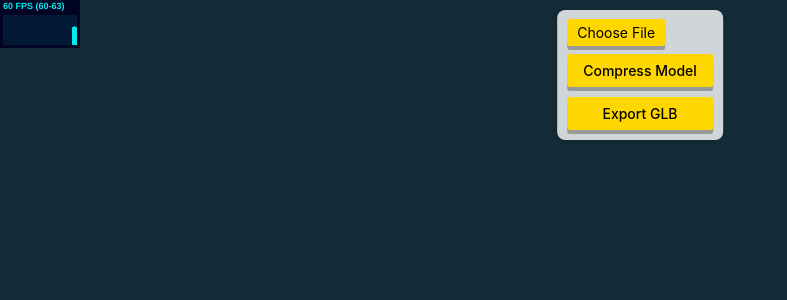
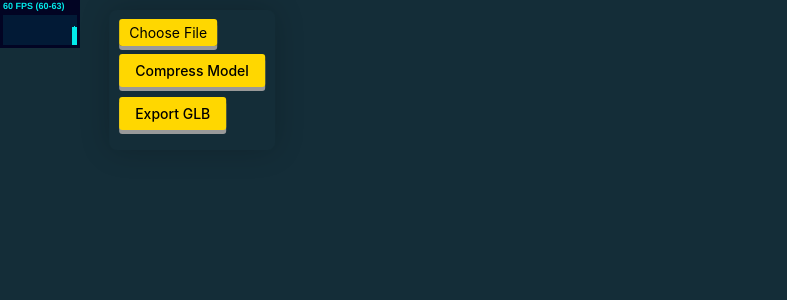
Before and after one commit to anushreesulibhavi/tech-it-out, a React (Vite) app: page / in a window 1280 px wide. Shown: the top 300 px of the page, without its empty margins (0-787 px from the left). Built offline with nearby package versions, Linux system fonts and the light colour scheme; no server answers; the database is empty.

Commit message:
Commit message for staged changes

```diff
--- a/src/App.css
+++ b/src/App.css
@@ -27,21 +27,18 @@ html, body {
 .ui {
   position: absolute;
   top: 10px;
-  left: 50%;
+  left: 15%;
   transform: translateX(-50%);
   z-index: 1;
-  background: rgba(255, 255, 255, 0.8);
   padding: 10px;
   border-radius: 8px;
-  box-shadow: 0 0 10px rgba(0, 0, 0, 0.2);
-  display: flex;
-  flex-direction: column;
-  gap: 10px;
+  box-shadow: 0 0 30px rgba(0, 0, 0, 0.2);
 }
 
 .file-input-wrapper {
   position: relative;
-  display: inline-block;
+  display: block;
+  margin-bottom: 10px; /* Add space between elements */
 }
 
 .file-input {
@@ -60,8 +57,8 @@ html, body {
 }
 
 .file-input-label:active {
-  box-shadow: 0 2px #666;
-  transform: translateY(2px);
+  box-shadow: 0 2px #999;
+  transform: translateY(5px);
 }
 
 .upload-btn {
@@ -73,9 +70,11 @@ html, body {
   border-radius: 3px;
   cursor: pointer;
   box-shadow: 0 4px #999;
+  display: block;
+  margin-bottom: 10px; /* Add space between buttons */
 }
 
 .upload-btn:active {
-  box-shadow: 0 2px #666;
+  box-shadow: 0 2px #999;
   transform: translateY(2px);
 }
--- a/src/App.jsx
+++ b/src/App.jsx
@@ -4,9 +4,10 @@ import { OrbitControls, Stats } from "@react-three/drei";
 import { GLTFLoader } from "three/examples/jsm/loaders/GLTFLoader";
 import { DRACOLoader } from "three/examples/jsm/loaders/DRACOLoader";
 import { GLTFExporter } from "three/examples/jsm/exporters/GLTFExporter";
+import { initializeApp } from "firebase/app";
+import { getStorage, ref, uploadBytes, getDownloadURL } from "firebase/storage";
+import { getFirestore, doc, setDoc, getDoc } from "firebase/firestore";
 import "./App.css";
-import { initializeApp } from "firebase/app";
-import { getStorage, ref, uploadBytes } from "firebase/storage";
 
 // Firebase configuration
 const firebaseConfig = {
@@ -18,9 +19,11 @@ const firebaseConfig = {
   appId: "1:564621044983:web:d4dab97e3d6a39bd7af7f2",
   measurementId: "G-RDH0ENDLYV"
 };
+
 // Initialize Firebase
 const app = initializeApp(firebaseConfig);
 const storage = getStorage(app);
+const firestore = getFirestore(app);
 
 const App = () => {
   const [modelBlob, setModelBlob] = useState(null);
@@ -30,6 +33,18 @@ const App = () => {
   const [isModelLoaded, setIsModelLoaded] = useState(false);
   const [isCompressed, setIsCompressed] = useState(false);
   const sceneRef = useRef();
+
+  useEffect(() => {
+    // Fetch the model URL from Firestore on app initialization
+    const fetchModelUrl = async () => {
+      const docRef = doc(firestore, "models", "currentModel");
+      const docSnap = await getDoc(docRef);
+      if (docSnap.exists()) {
+        setPreviewModelUrl(docSnap.data().url);
+      }
+    };
+    fetchModelUrl();
+  }, [firestore]);
 
   const handleFileChange = (event) => {
     const selectedFile = event.target.files[0];
@@ -88,10 +103,12 @@ const App = () => {
 
   const uploadToFirebase = async (blob) => {
     try {
-      const storageRef = ref(storage, `compressed-models/${file.name}`);
-      await uploadBytes(storageRef, blob);
-      console.log('Uploaded a blob or file!');
-      alert('Uploaded a blob or file!');
+      const storageRef = ref(storage, compressed-models/$(file.name));
+      const snapshot = await uploadBytes(storageRef, blob);
+      const downloadURL = await getDownloadURL(snapshot.ref);
+      await setDoc(doc(firestore, "models", "currentModel"), { url: downloadURL });
+      console.log('Uploaded and URL saved to Firestore!');
+      alert('Uploaded and URL saved to Firestore!');
     } catch (error) {
       console.error("Error uploading to Firebase:", error);
       alert("Error uploading to Firebase: " + error.message);
@@ -175,7 +192,7 @@ const App = () => {
       }
     }, [url, onModelLoad, sceneRef]);
 
-    return model ? <primitive object={model} /> : null;
+    return model ? <primitive object={model} position={[0, -1, 0]} /> : null; // Adjust position here
   };
 
   return (
```
